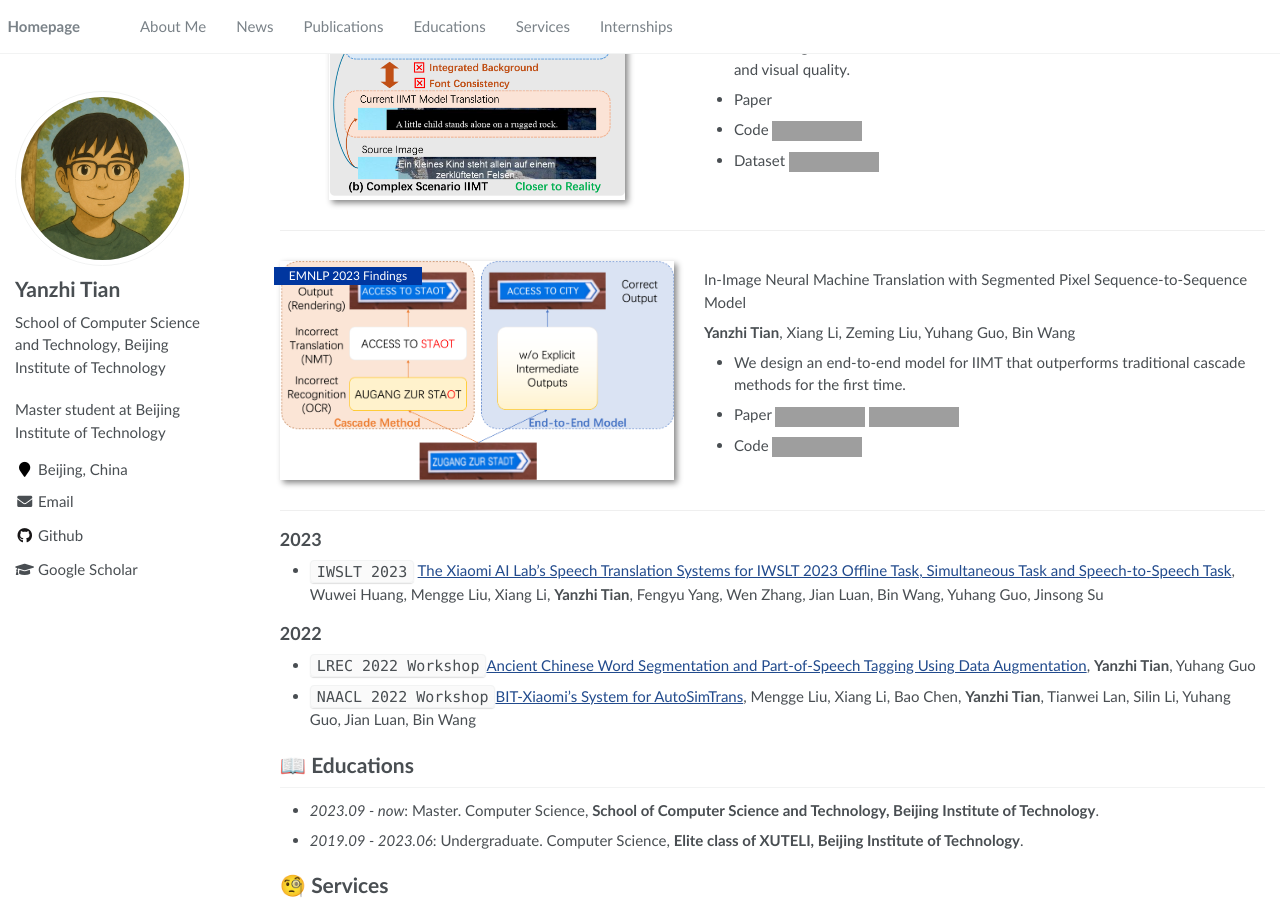
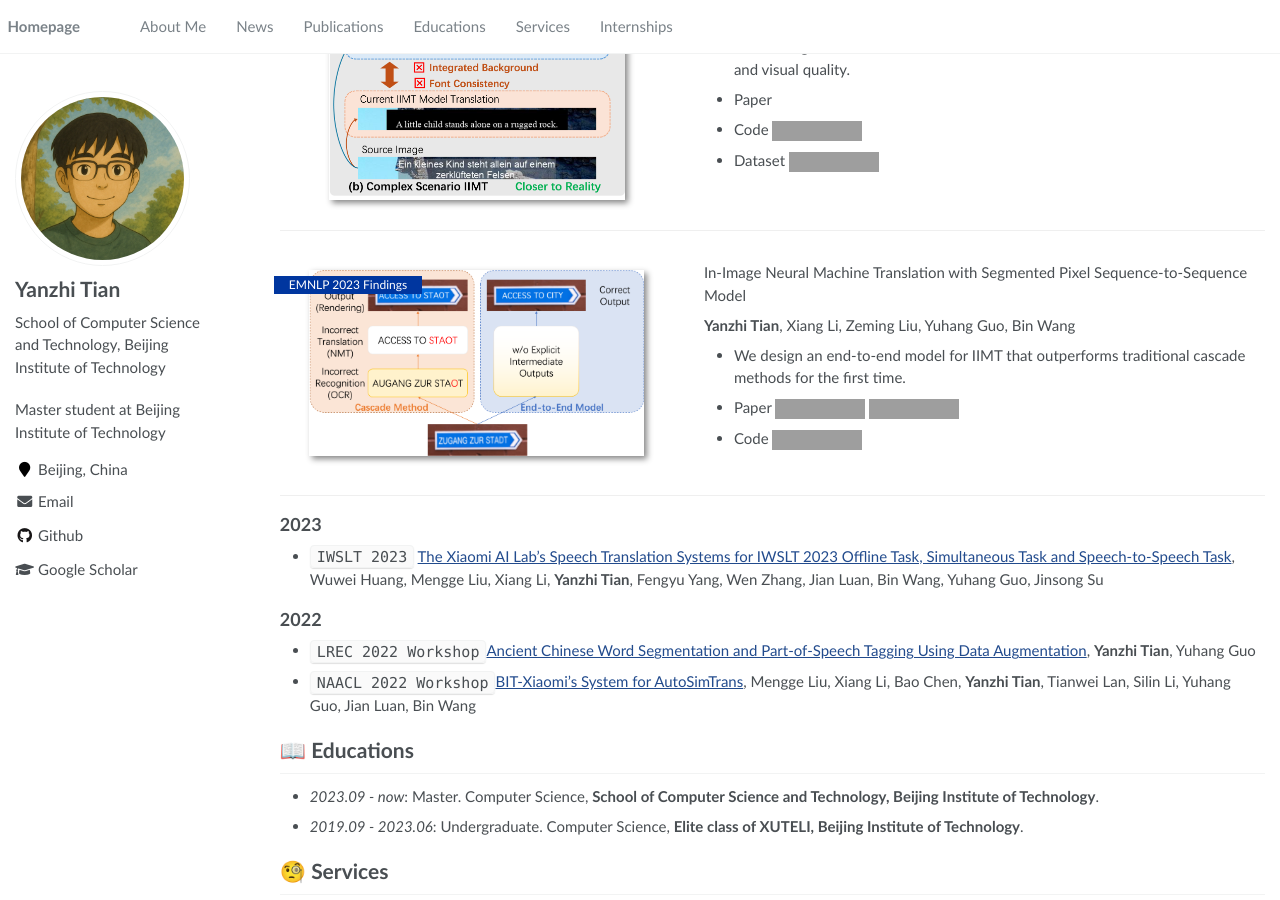
Before and after one commit to YanzhiTian/yanzhitian.github.io, a Jekyll site: the page built from _pages/about.md, in a window 1280 px wide and 900 px high, scrolled down 423 px. Built offline with Jekyll 4.4.1, drawn with Linux system fonts in a browser that asks for light colours; grey boxes are pictures that could not be loaded.

Commit message:
first commit

```diff
--- a/_pages/about.md
+++ b/_pages/about.md
@@ -53,8 +53,16 @@
 </div>
 
 
-<div class='paper-box'><div class='paper-box-image'><div><div class="badge">EMNLP 2023 Findings</div><img src='images/IIMT.png' alt="sym" width="100%"></div></div>
-<div class='paper-box-text' markdown="1">
+<div class='paper-box'>
+  <div class='paper-box-image'>
+    <div style="text-align: center;">
+      <div class="badge">EMNLP 2023 Findings</div>
+      <img src='images/IIMT.png' alt="sym" width="85%">
+    </div>
+  </div>
+  <div class='paper-box-text' markdown="1">
+<!-- <div class='paper-box'><div class='paper-box-image'><div><div class="badge">EMNLP 2023 Findings</div><img src='images/IIMT.png' alt="sym" width="100%"></div></div>
+<div class='paper-box-text' markdown="1"> -->
 
 In-Image Neural Machine Translation with Segmented Pixel Sequence-to-Sequence Model
 
```
